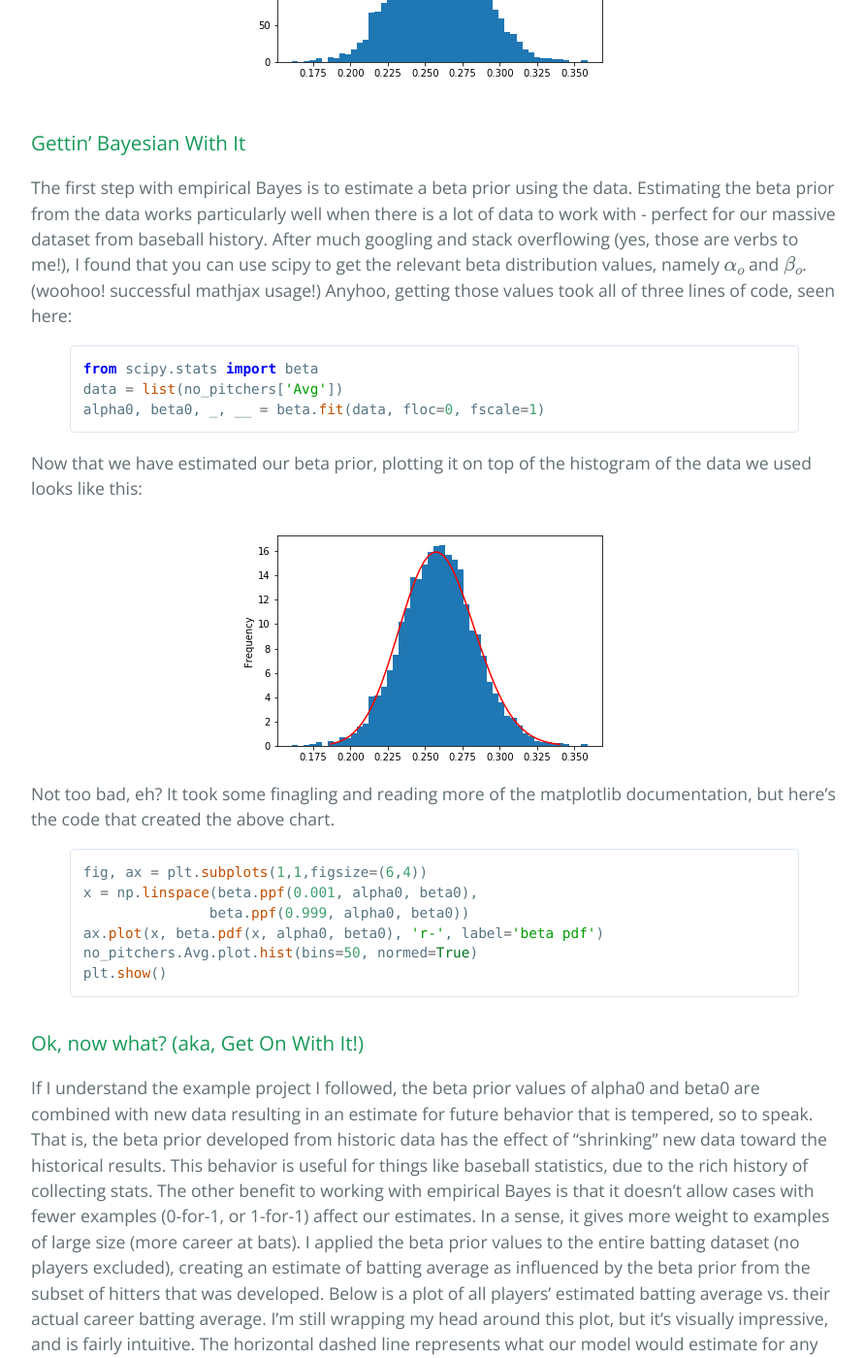
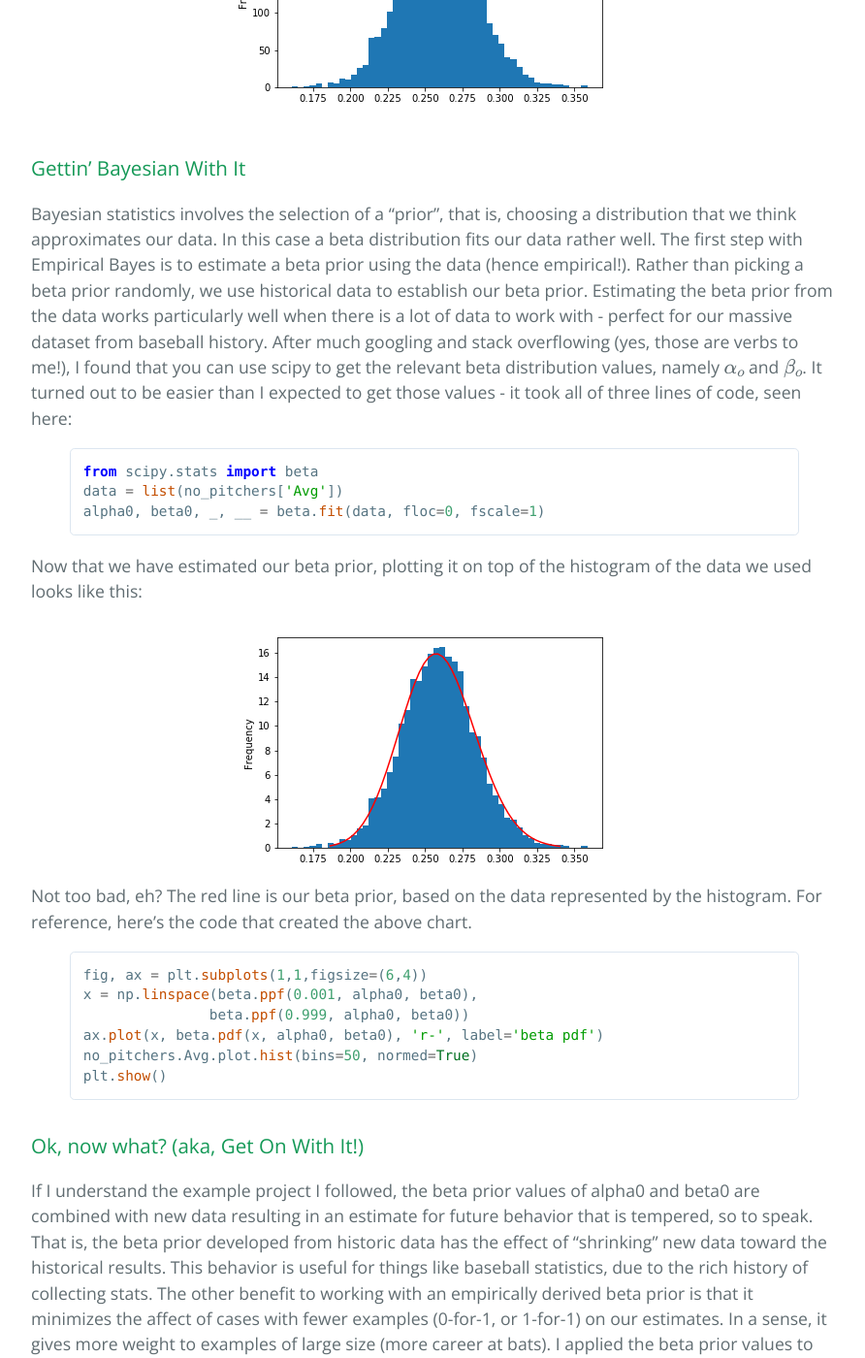
Before and after one commit to coldfashioned/coldfashioned.github.io, a Jekyll site: the page built from _posts/2017-09-01-Baseball.md, in a window 1280 px wide and 1400 px high, scrolled down 1640 px. Shown: the whole window at 97% size, without its empty margins (192-1084 px from the left). Built offline with Jekyll 4.4.1, drawn with Linux system fonts in a browser that asks for light colours; formulas are drawn with MathJax 3; a script that is not in the unit is left out; some of the changed text lies outside the part shown.

Commit message:
Revising Baseball Post

```diff
--- a/_posts/2017-09-01-Baseball.md
+++ b/_posts/2017-09-01-Baseball.md
@@ -6,17 +6,17 @@ date:   2017-09-01
 tags:   data science Bayes baseball
 ---
 ### Introduction
-As part of my Summer of Data Science (#SoDS), I knew I wanted to create a project that combined two of my favorite things - baseball and data science! After some searching, I came across a really interesting blog post that used baseball batting averages in an example to illustrate Empirical Bayes methods. [This blog post][eb-baseball] was very thorough in explaining the steps behind the method, but it was written in R. Being a python user, I decided to recreate this project using python. Below, I'll show you a few of the highlights, and things I learned along the way. You can find my complete jupyter notebook on my [github][ipynb] page.
+As part of my Summer of Data Science (#SoDS), I knew I wanted to create a project that combined two of my favorite things - baseball and data science! After some searching, I came across a really interesting blog post that used baseball batting averages in an example to illustrate Empirical Bayes methods. [This blog post][eb-baseball] was very thorough in explaining the steps behind the method, using R, a popular software platform used in data science and statistics. Being a Python user, I decided that a good project would be to recreate this exploration using Python. Below, I'll show you a few of the highlights, and things I learned along the way. You can find the complete jupyter notebook on my [GitHub][ipynb] page.
 
 ### The Data
-This project used data from the venerable [Lahman][Lahman] database. This database is unbelievably massive. If you read through my jupyter notebook, you'll see what I mean. TL;DR - each .csv file includes yearly stats from the beginning of baseball's recorded history! The first step was loading the batting.csv file into a pandas dataframe. After some initial exploratory work, I moved on to the task of whittling down the data, just like the original blog post I am following. First, I created a new column for batting average, calculated as hits (H) divided by at bats (AB). Next, I filtered the dataframe to remove players with fewer than 500 career at bats, in an effort to reduce noise and skew in the resulting histogram, shown below.
+This project used data from the venerable [Lahman][Lahman] database. This database is unbelievably massive. If you read through the jupyter notebook, you'll see what I mean. TL;DR - each .csv file includes yearly stats from the beginning of baseball's recorded history! The first step was loading the batting.csv file into a pandas dataframe. After some initial exploratory work, I moved on to the task of whittling down the data, just like the original blog post I am following. First, I created a new column for batting average, calculated as hits (H) divided by at bats (AB). Next, I filtered the dataframe to remove players with fewer than 500 career at bats, in an effort to reduce noise and skew in the resulting histogram, shown below.
 ![Career_500_histogram](/assets/Career_500_hist.png){: .center-image}
 
-As you can see, there's still a bit of a 'lean' to that dataset. Here's where I found a difference in the data that I used and the data that the original author used. My data still included all pitchers, so the next task was to filter out those players, leaving only those who made their hay with the lumber! (better analogy?) The resulting histogram looks pretty much like the one in the example project.
+As you can see, there's still a little bit of skew in the data. Here's where I found a difference in the data that I used and the data that the original author used. My data still included all pitchers, so the next task was to filter out those players, leaving only those who made their hay with the lumber! The resulting histogram of batting averages now looks like the one in the example project.
 ![no_pitchers_histogram](/assets/no_pitchers_hist.png){: .center-image}
 
 ### Gettin' Bayesian With It
-The first step with empirical Bayes is to estimate a beta prior using the data. Estimating the beta prior from the data works particularly well when there is a lot of data to work with - perfect for our massive dataset from baseball history. After much googling and stack overflowing (yes, those are verbs to me!), I found that you can use scipy to get the relevant beta distribution values, namely $\alpha_o$ and $\beta_o$. (woohoo! successful mathjax usage!) Anyhoo, getting those values took all of three lines of code, seen here:
+Bayesian statistics involves the selection of a "prior", that is, choosing a distribution that we think approximates our data. In this case a beta distribution fits our data rather well. The first step with Empirical Bayes is to estimate a beta prior using the data (hence empirical!). Rather than picking a beta prior randomly, we use historical data to establish our beta prior. Estimating the beta prior from the data works particularly well when there is a lot of data to work with - perfect for our massive dataset from baseball history. After much googling and stack overflowing (yes, those are verbs to me!), I found that you can use scipy to get the relevant beta distribution values, namely $\alpha_o$ and $\beta_o$. It turned out to be easier than I expected to get those values - it took all of three lines of code, seen here:
 {% highlight python %}
 from scipy.stats import beta
 data = list(no_pitchers['Avg'])
@@ -24,7 +24,7 @@ alpha0, beta0, _, __ = beta.fit(data, floc=0, fscale=1)
 {% endhighlight %}
 Now that we have estimated our beta prior, plotting it on top of the histogram of the data we used looks like this:
 ![hist_with_beta_dist](/assets/hist_with_beta_dist.png){: .center-image}
-Not too bad, eh? It took some finagling and reading more of the matplotlib documentation, but here's the code that created the above chart.
+Not too bad, eh? The red line is our beta prior, based on the data represented by the histogram. For reference, here's the code that created the above chart.
 {% highlight python %}
 fig, ax = plt.subplots(1,1,figsize=(6,4))
 x = np.linspace(beta.ppf(0.001, alpha0, beta0),
@@ -34,10 +34,10 @@ no_pitchers.Avg.plot.hist(bins=50, normed=True)
 plt.show()
 {% endhighlight %}
 ### Ok, now what? (aka, Get On With It!)
-If I understand the example project I followed, the beta prior values of alpha0 and beta0 are combined with new data resulting in an estimate for future behavior that is tempered, so to speak. That is, the beta prior developed from historic data has the effect of "shrinking" new data toward the historical results. This behavior is useful for things like baseball statistics, due to the rich history of collecting stats. The other benefit to working with empirical Bayes is that it doesn't allow cases with fewer examples (0-for-1, or 1-for-1) affect our estimates. In a sense, it gives more weight to examples of large size (more career at bats). I applied the beta prior values to the entire batting dataset (no players excluded), creating an estimate of batting average as influenced by the beta prior from the subset of hitters that was developed. Below is a plot of all players' estimated batting average vs. their actual career batting average. I'm still wrapping my head around this plot, but it's visually impressive, and is fairly intuitive. The horizontal dashed line represents what our model would estimate for any given hitter with no actual data to work with. The diagonal line is y=x, which shows that our estimates match up well with the players who have the largest amount of at bats. i.e. points close to this line were not influenced as strongly by empirical Bayes compared to points farther away from this line.
+If I understand the example project I followed, the beta prior values of alpha0 and beta0 are combined with new data resulting in an estimate for future behavior that is tempered, so to speak. That is, the beta prior developed from historic data has the effect of "shrinking" new data toward the historical results. This behavior is useful for things like baseball statistics, due to the rich history of collecting stats. The other benefit to working with an empirically derived beta prior is that it minimizes the affect of cases with fewer examples (0-for-1, or 1-for-1) on our estimates. In a sense, it gives more weight to examples of large size (more career at bats). I applied the beta prior values to the entire batting dataset (no players excluded), creating an estimate of batting average as influenced by the beta prior from the subset of hitters that was developed. Below is a plot of all players' estimated batting average vs. their actual career batting average. I'm still wrapping my head around this plot, but it's visually impressive, and fairly intuitive. The horizontal dashed line represents what our model would estimate for any given hitter with no actual data to work with. The diagonal line is y=x, which shows that our estimates match up well with the players who have the largest amount of at bats. i.e. points close to this line were not influenced as strongly by the beta prior compared to points farther away from this line.
 ![eb_estimates](/assets/eb_estimates_cbar.png){: .center-image}
 ### Wrapping Up
-This is just one example of how empirical Bayes can be applied to baseball statistics. I found this project really interesting, and since it was written in R, set a goal to recreate it in Python. I definitely enjoyed the work and learned a lot about pandas and matplotlib along the way. I'm looking forward to applying this technique to more aspects of the Lahman database and seeing what other insights could be gained. If you made it this far, thanks for reading, I hope you found something interesting, or even insightful. However, it's also OK if you just liked the charts - I know I did.
+This is just one example of how Empirical Bayes can be applied to baseball statistics. I found this project really interesting, and since it was written in R, set a goal to recreate it in Python. I definitely enjoyed the work and learned a lot about pandas and matplotlib along the way. I'm looking forward to applying this technique to more aspects of the Lahman database and seeing what other insights could be gained. If you made it this far, thanks for reading, I hope you found something interesting, or even insightful. However, it's also OK if you just liked the charts - I know I did.
 
 [eb-baseball]:http://varianceexplained.org/r/empirical_bayes_baseball/
 [ipynb]:https://github.com/coldfashioned/DataSci/blob/master/baseball/Parse_Lahman.ipynb
```
